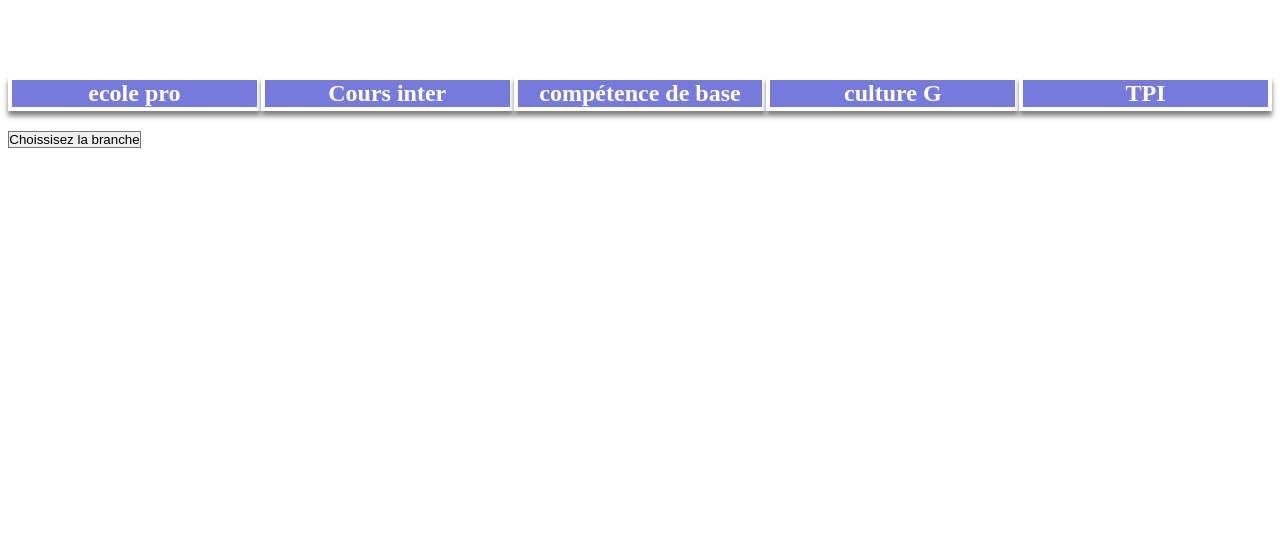
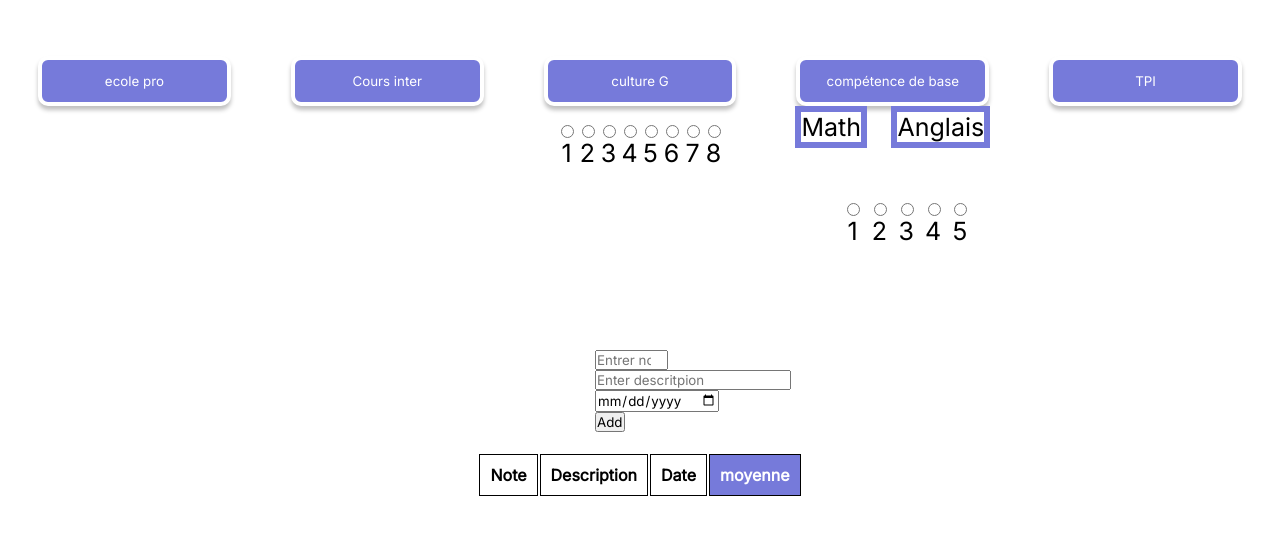
Before and after one commit to FY4ll/Calculateur-JS, a plain HTML site: page index.html in a window 1280 px wide. Shown: the part 117-652 px from the top of the page. Drawn offline with Linux system fonts and the light colour scheme.

Commit message:
Made Table system with average

```diff
--- a/index.css
+++ b/index.css
@@ -1,7 +1,13 @@
+@import url('https://fonts.googleapis.com/css2?family=Inter&display=swap');
+
+* {
+  padding: 0px;
+  font-family: 'Inter'
+}
+
 .title {
   width: auto;
   height: auto;
-  font-family: 'Inter';
   color: white;
   font-style: normal;
   font-size: 44px;
@@ -9,21 +15,108 @@
   background-color: #767ADA;
 }
 
-h2 {
+.branchselector {
+  background: #767ADA;
+  border: 4px solid #FFFFFF;
   color: white;
-  background-color: #767ADA;
-  border: 4px solid white;
-  box-shadow: 0px 5px 5px gray;
+  box-shadow: 0px 4px 4px rgba(0, 0, 0, 0.25);
+  border-radius: 10px;
+  height: 50px;
+  margin-left: 30px;
+  margin-right: 30px;
+  text-align: center;
+  cursor: pointer;
+}
+
+.branchselector:hover {
+  background: #8b8ede;
 }
 
 .containerHaut {
   display: grid;
-  grid-template-columns: repeat(5, 1fr);
+  grid-template-columns: repeat(5, 2fr);
+}
+
+.cb {
+  background-color: white;
+  border: 6px solid #767ADA;
+  font-size: 25px;
+  text-decoration: none;
+  cursor: pointer;
+  margin-right: 10px;
+  margin-left: 10px;
+  text-align: center;
+  transition: 1s;
+}
+
+.row-align {
+  display: grid;
+  grid-template-rows: repeat(3, 1fr);
   justify-content: center;
   text-align: center;
 }
 
-.dropdown {
-  appearance: none;
+.semcase {
   text-align: center;
 }
+
+
+
+.containerMid {
+  display: grid;
+  grid-template-columns: repeat(5, 1fr);
+  justify-content: center;
+}
+
+ul {
+  display: grid;
+  grid-template-columns: repeat(8, 1fr);
+  list-style: none;
+}
+
+label {
+  display: block;
+}
+
+ul li {
+  text-align: center;
+}
+
+input[name="semestre"] {
+  accent-color: #767ADA;
+}
+
+li {
+  font-size: 25px;
+}
+
+.semestre {
+  width: 25px;
+  height: 25px;
+}
+
+.container {
+  display: flex;
+  flex-direction: column;
+  align-items: center;
+}
+
+th,
+td {
+  border: 1px solid black;
+  padding: 10px;
+}
+
+#data {
+  margin-bottom: 10px;
+}
+
+#data {
+  padding: 10px;
+  width: 90px;
+}
+
+.moyenne {
+  background-color: #767ADA;
+  color: white;
+}
--- a/index.html
+++ b/index.html
@@ -10,31 +10,114 @@
     <link rel="preconnect" href="https://fonts.gstatic.com" crossorigin>
     <link href="https://fonts.googleapis.com/css2?family=Inter&display=swap" rel="stylesheet">
     <title>Document</title>
+
 </head>
 
 <body>
+
     <div class="title">
         <h1>Mon Calculateur de moyenne</h1>
     </div>
     <div class="containerHaut">
-        <h2>ecole pro</h2>
-        <h2>Cours inter</h2>
-        <h2>compétence de base</h2>
-        <h2>culture G</h2>
-        <h2>TPI</h2>
+        <button class="branchselector" id="eco">
+            ecole pro
+        </button>
+        <button class="branchselector">
+            Cours inter
+        </button>
+        <button class="branchselector">
+            culture G
+        </button>
+        <button class="branchselector">
+            compétence de base
+        </button>
+        <button class="branchselector">
+            TPI
+        </button>
     </div>
     <div class="containerMid">
+        <div class="row-align"></div>
+        <div class="row-align"></div>
+        <div class="row-align">
+            <div class="semcase">
 
-        <select name="Branche" class="dropdown" id="pet-select">
-            <option value="">Choissisez la branche</option>
-            <option value="École pro">École pro</option>
-            <option value="CIE">CIE</option>
-            <option value="compétence de base">Compétence de base</option>
-            <option value="Culture G">Cultre G</option>
-            <option value="TPI">TPI</option>
-        </select>
+                <ul>
+                    <li>
+                        <input type="radio" name="semestre" id="cg1" /><label for="1">1</label>
+                    </li>
+                    <li>
+                        <input type="radio" name="semestre" id="cg2" /> <label for="2">2</label>
+                    </li>
+                    <li>
+                        <input type="radio" name="semestre" id="cg3" /> <label for="3">3</label>
+                    </li>
+                    <li>
+                        <input type="radio" name="semestre" id="cg4" /> <label for="4">4</label>
+                    </li>
+                    <li>
+                        <input type="radio" name="semestre" id="cg5" /><label for="5">5</label>
+                    </li>
+                    <li>
+                        <input type="radio" name="semestre" id="cg6" /><label for="6">6</label>
+                    </li>
+                    <li>
+                        <input type="radio" name="semestre" id="cg7" /><label for="7">7</label>
+                    </li>
+                    <li>
+                        <input type="radio" name="semestre" id="cg8" /><label for="8">8</label>
+                    </li>
+                </ul>
+            </div>
+        </div>
+        <div class="row-align">
+            <div>
+                <button class="cb" id="math">Math</button>
+                <button class="cb" id="anglais">Anglais</button>
+            </div>
+            <div class="semcase">
+                <ul>
+                    <li></li>
+                    <li></li>
+                    <li>
+                        <input type="radio" name="semestre" id="1" /><label for="1">1</label>
+                    </li>
+                    <li>
+                        <input type="radio" name="semestre" id="2" /> <label for="2">2</label>
+                    </li>
+                    <li>
+                        <input type="radio" name="semestre" id="3" /> <label for="3">3</label>
+                    </li>
+                    <li>
+                        <input type="radio" name="semestre" id="4" /> <label for="4">4</label>
+                    </li>
+                    <li>
+                        <input type="radio" name="semestre" id="5" /><label for="5">5</label>
+                    </li>
+                </ul>
+            </div>
+        </div>
+        <div class="row-align">
+        </div>
     </div>
-
+    <div class="container">
+        <div id="data">
+            <div class="tableau">
+                <input type="number" id="note" placeholder="Entrer note" step=".5" min="1" max="6">
+                <input type="text" id="desc" placeholder="Enter descritpion">
+                <input type="date" id="date" placeholder="Entrer la date">
+                <button id="add">Add</button>
+            </div>
+        </div>
+        <table>
+            <tr>
+                <th>Note</th>
+                <th>Description</th>
+                <th>Date</th>
+                <th class="moyenne">moyenne</th>
+            </tr>
+        </table>
+    </div>
+    <script src="main.js"></script>
 
 </body>
 
--- a/main.js
+++ b/main.js
@@ -1,13 +1,28 @@
-let englishButton = document.getElementById('anglais');
-let mathButton = document.getElementById("math")
+let noteInput = document.querySelector('#note');
+let descInput = document.querySelector('#desc');
+let dateInput = document.querySelector('#date');
+let tableGrades = []
 
-console.log(mathButton);
-console.log(englishButton);
+document.querySelector('#add').addEventListener('click', () => {
+    let sum = 0;
+    let note = parseFloat(noteInput.value);
+    tableGrades.push(note);
+    let desc = descInput.value;
+    let date = dateInput.value;
 
-englishButton.addEventListener("click", function () {
-    console.log("J'ai click");
-})
+    for (const grade of tableGrades) {
+        sum += grade;
+    }
+    let moyenne = sum / tableGrades.length;
+    let template = `
+                <tr>
+                    <td>${note}</td>
+                    <td>${desc}</td>
+                    <td>${date}</td>
+                    <td>${moyenne}</td>
+                </tr>
+                `;
+    document.querySelector('table').innerHTML += template;
+});
 
-mathButton.addEventListener("click", function () {
-    console.log("c'est les maths");
-})
+    //.toFixed(1)
```
